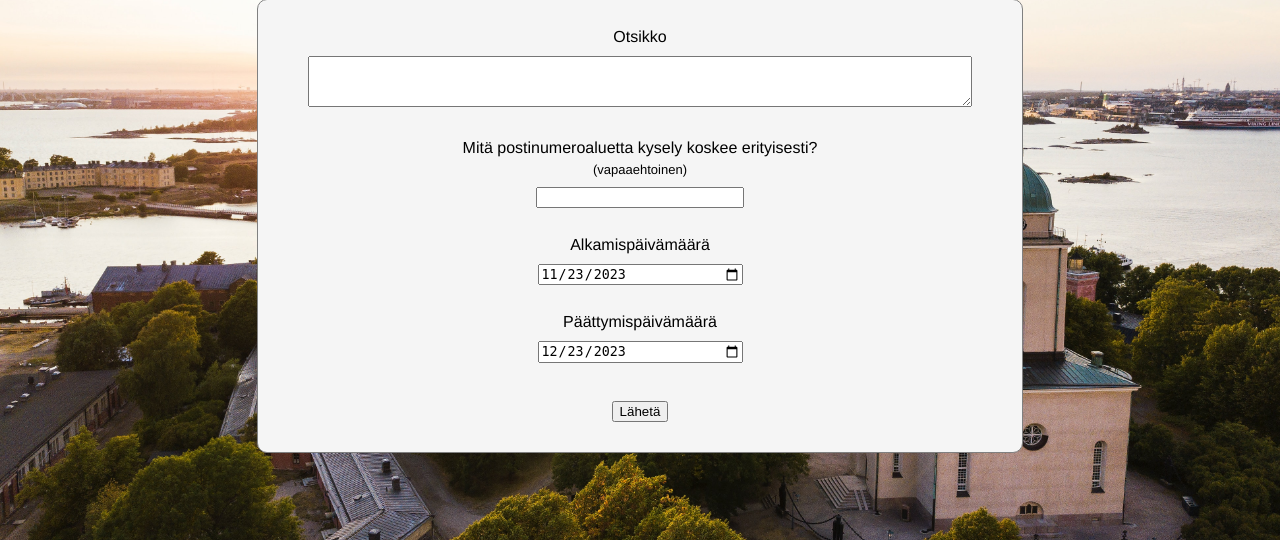
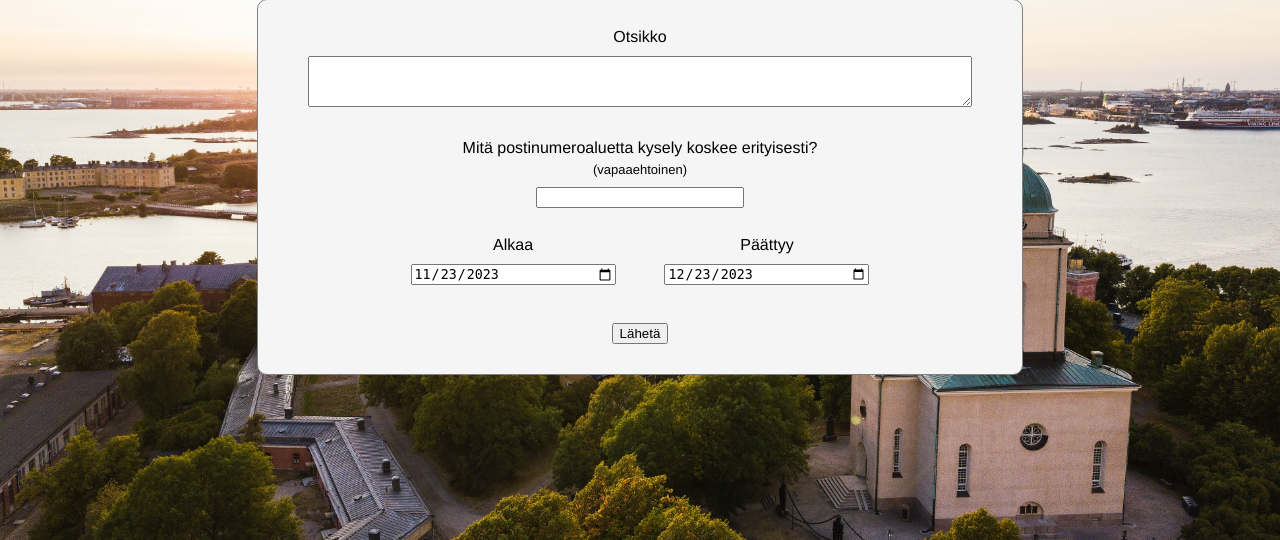
Before and after one commit to samushka13/web-app-project, a Flask app: page /add_poll in a window 1280 px wide. Shown: the part 260-800 px from the top of the page. Run offline with Flask 3, Linux system fonts and the light colour scheme; the visitor is signed in with stand-in values (Sample User, id 1).

Commit message:
Improved content form designs.

```diff
--- a/static/main.css
+++ b/static/main.css
@@ -17,6 +17,9 @@ textarea {
 .caption {
     font-size: small;
     margin-top: 5px;
+}
+.caption.no-margin {
+    margin-top: 0px;
 }
 .content {
     background-color: whitesmoke;
@@ -146,3 +149,12 @@ textarea {
     margin-left: 10px;
     margin-right: 10px;
 }
+.spacer.horizontal {
+    width: 20px;
+}
+.spacer.vertical {
+    height: 10px;
+}
+.spacer.vertical.small {
+    height: 5px;
+}
--- a/templates/add_poll.html
+++ b/templates/add_poll.html
@@ -24,14 +24,17 @@
             <input class="input text" type="number" id="zip_code" name="zip_code" maxlength="5" value="{{ zip_code }}">
             <br>
             <br>
-            <label for="open_on">Alkamispäivämäärä</label>
-            <br>
-            <input class="input text" type="date" id="open_on" name="open_on" value="{{ open_on if open_on else current_date }}" min="{{ current_date }}">
-            <br>
-            <br>
-            <label for="close_on">Päättymispäivämäärä</label>
-            <br>
-            <input class="input text" type="date" id="close_on" name="close_on" value="{{ close_on if close_on else future_date }}" min="{{ current_date }}">
+            <div class="inlined">
+                <label for="open_on">Alkaa</label>
+                <br>
+                <input class="input text" type="date" id="open_on" name="open_on" value="{{ open_on if open_on else current_date }}" min="{{ current_date }}">
+            </div>
+            <div class="inlined spacer horizontal"></div>
+            <div class="inlined">
+                <label for="close_on">Päättyy</label>
+                <br>
+                <input class="input text" type="date" id="close_on" name="close_on" value="{{ close_on if close_on else future_date }}" min="{{ current_date }}">
+            </div>
             <br>
             <br>
             <input class="input" type="submit" value="Lähetä">
--- a/templates/manage_users.html
+++ b/templates/manage_users.html
@@ -53,9 +53,11 @@
                 {% if user.id != session.user_id %}
                     <div class="flex-fill">
                         {% if user.disabled_at %}
-                            <div style="font-size: small; margin-left: 20px; margin-right: 10px;">
+                            <div class="spacer horizontal"></div>
+                            <div class="caption no-margin">
                                 Poistettu käytöstä {{ user.disabled_at.strftime("%d.%m.%Y %H:%M:%S") }}
                             </div>
+                            <div class="spacer horizontal"></div>
                         {% endif %}
 
                         <form
```
Also changed, not shown: templates/add_news.html (+11 -8 lines), templates/add_notice.html (+5 -2 lines), templates/profile.html (+7 -7 lines).
